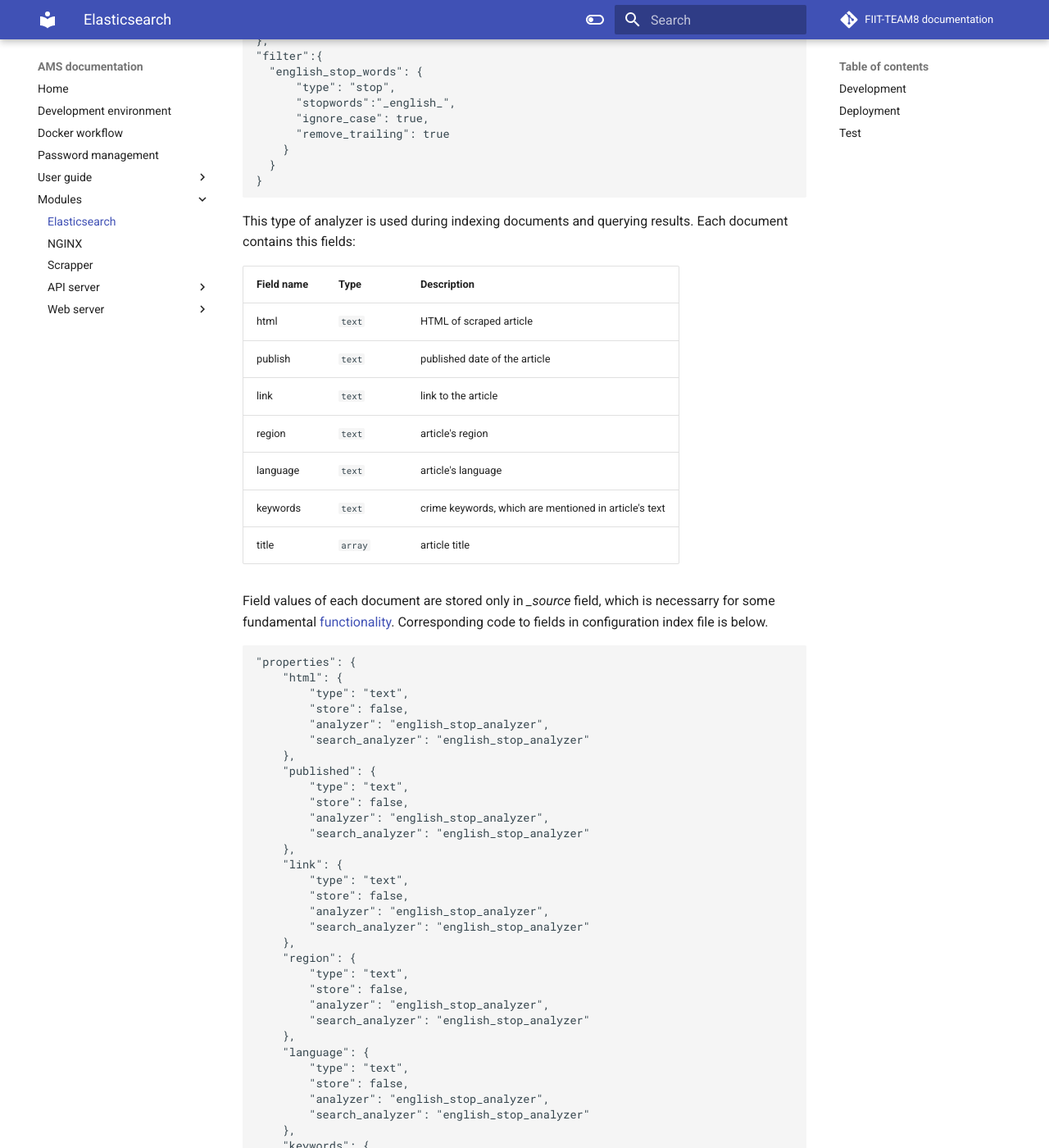
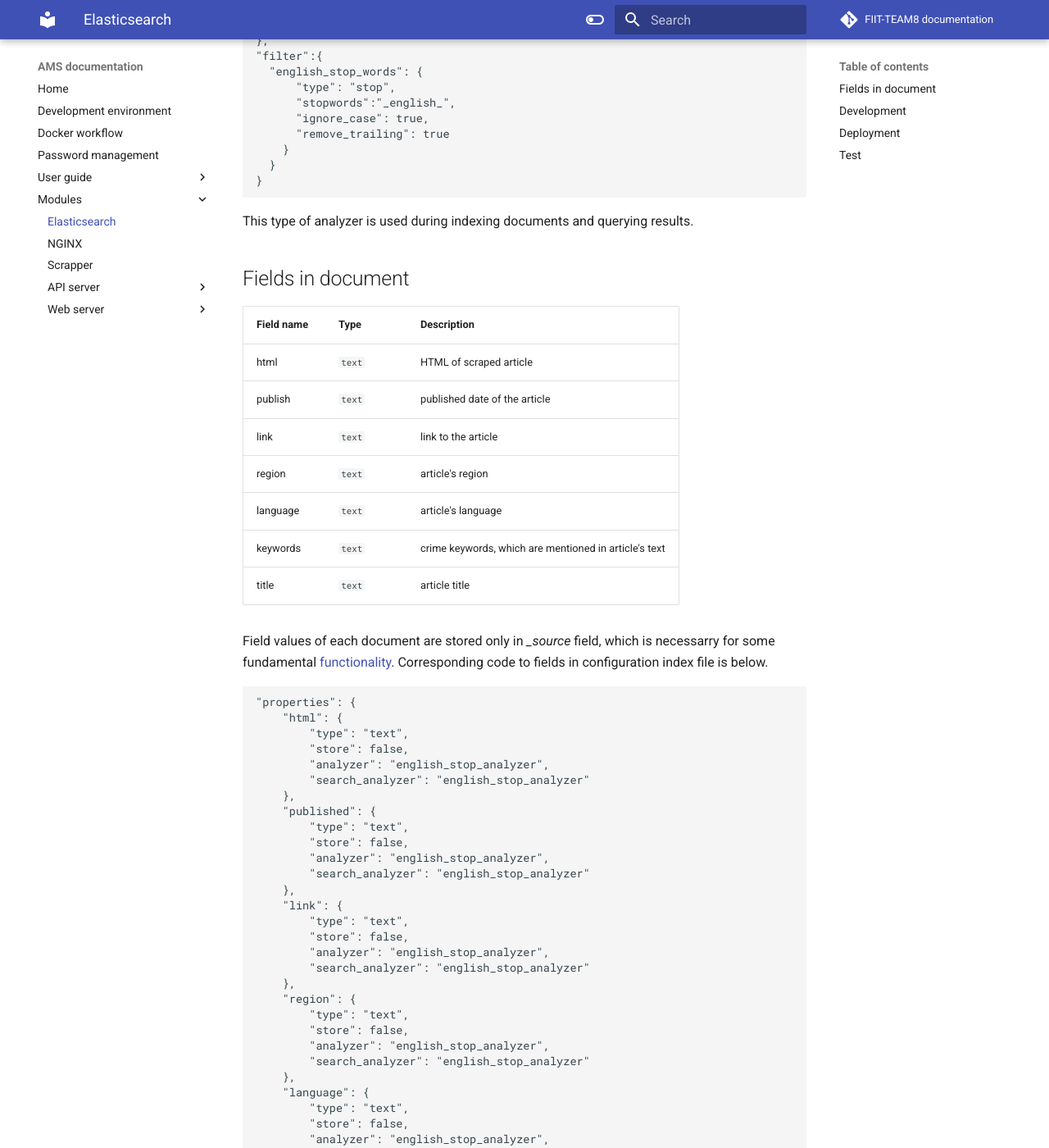
Before and after one commit to FIIT-TEAM8/team_documentation, an MkDocs documentation site: the page built from docs/modules/elasticsearch.md, in a window 1280 px wide and 1400 px high, scrolled down 757 px. Shown: the whole window at 82% size. Built offline with MkDocs 1.6.1 and Material for MkDocs 9.7.7, drawn with Linux system fonts in a browser that asks for light colours; comment, search, counter and statistics services are not loaded; some of the changed text lies outside the part shown.

Commit message:
Update elasticsearch.md

````diff
--- a/docs/modules/elasticsearch.md
+++ b/docs/modules/elasticsearch.md
@@ -42,7 +42,9 @@ It uses Standard analyzer with filtering english stop words and converting text
 }
 ```
 
-This type of analyzer is used during indexing documents and querying results. Each document contains this fields:
+This type of analyzer is used during indexing documents and querying results.
+
+## Fields in document
 
 | Field name | Type | Description |
 | ------------- | ------------- | ----------- |
@@ -52,7 +54,7 @@ This type of analyzer is used during indexing documents and querying results. Ea
 | region| `text` | article's region |
 | language | `text` | article's language |
 | keywords | `text` | crime keywords, which are mentioned in article's text |
-| title | `array` | article title |
+| title | `text` | article title |
 
 Field values of each document are stored only in *_source* field, which is necessarry for some fundamental [functionality](https://www.elastic.co/guide/en/elasticsearch/reference/current/mapping-source-field.html). Corresponding code to fields in configuration index file is below.
 
@@ -89,7 +91,7 @@ Field values of each document are stored only in *_source* field, which is neces
         "search_analyzer": "english_stop_analyzer"
     },
     "keywords": {
-        "type": "array",
+        "type": "text",
         "store": false,
         "analyzer": "english_stop_analyzer",
         "search_analyzer": "english_stop_analyzer"
@@ -102,6 +104,9 @@ Field values of each document are stored only in *_source* field, which is neces
     }
   }
 ```
+
+!!! tip "Fun fact / tip"
+    In Elasticsearch, there is no dedicated array data type. Any field can contain zero or more values by default, however, all values in the array must be of the same data type. [source](https://www.elastic.co/guide/en/elasticsearch/reference/current/array.html)
 
 Basic attributes in *\_source* field aren't stored, because of sparing saving space.
 
````
